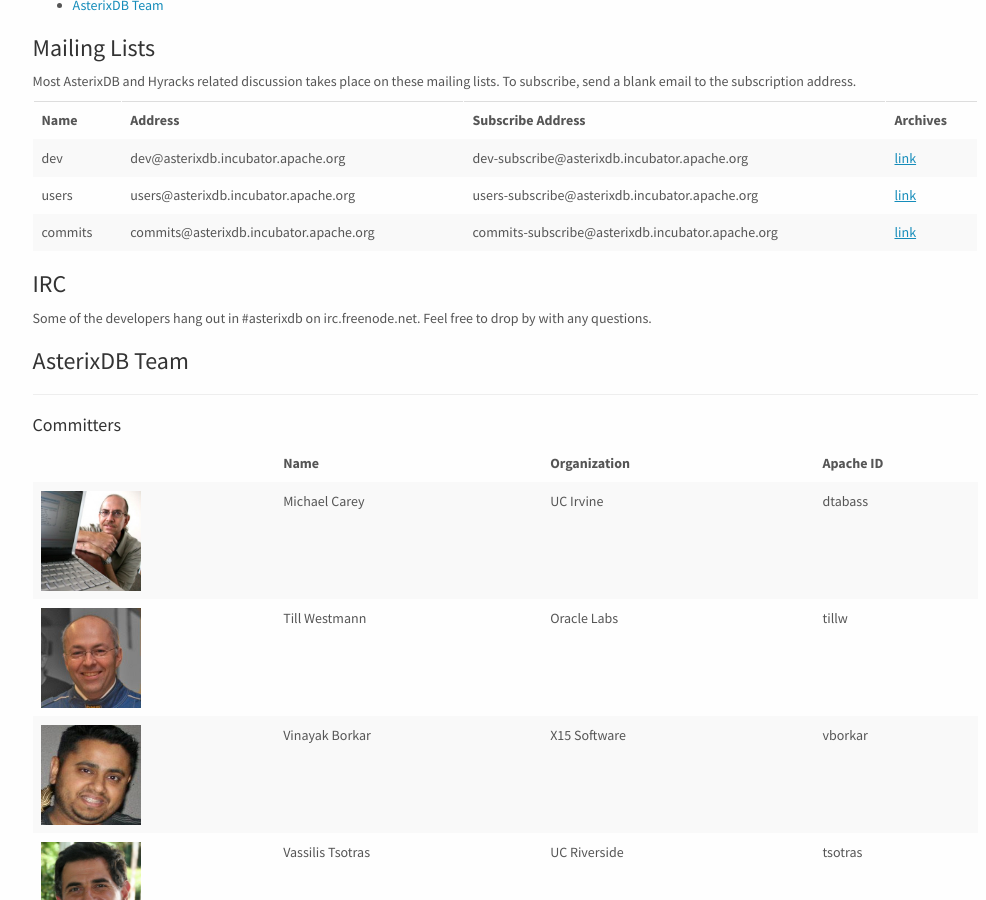
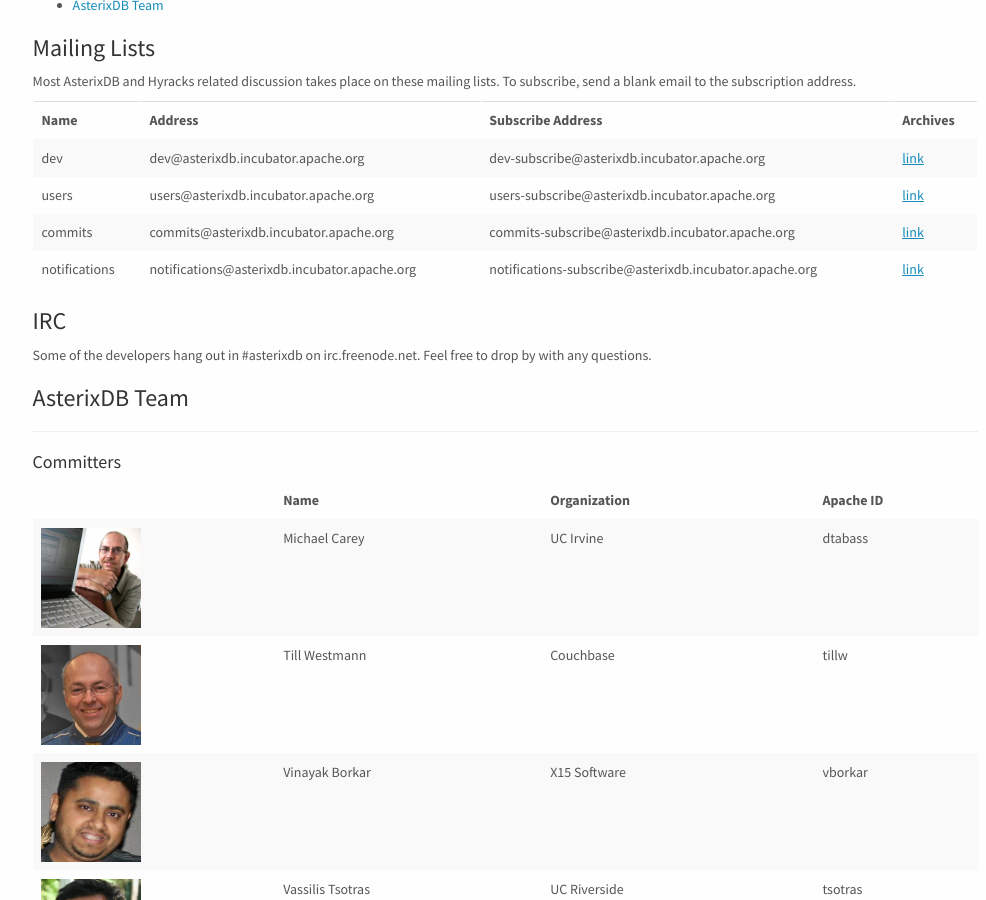
Before and after one commit to parshimers/asterix-website, a Jekyll site: the page built from community.md, in a window 1280 px wide and 900 px high, scrolled down 347 px. Shown: the whole window, without its empty margins (135-1121 px from the left). Built offline with Jekyll 4.4.1, drawn with Linux system fonts in a browser that asks for light colours; nearby versions of some CDN libraries.

Commit message:
add notifications list, change Till's affiliation

```diff
--- a/_config.yml
+++ b/_config.yml
@@ -1,4 +1,4 @@
-url: https://parshimers.github.io/asterix-website/
+url: https://asterixdb.incubator.apache.org/
 
 name: "Apache AsterixDB"
 
--- a/community.md
+++ b/community.md
@@ -12,11 +12,12 @@ Apache AsterixDB strives to support an open and transparent development process.
 Most AsterixDB and Hyracks related discussion takes place on these mailing lists. To subscribe, send a blank email to the subscription address.
 
 {:.table .table-striped .table-bordered}
-| Name     | Address                                   | Subscribe Address                                | Archives |
-|----------|-------------------------------------------|--------------------------------------------------|----------|
-| dev      | dev@asterixdb.incubator.apache.org        | dev-subscribe@asterixdb.incubator.apache.org     | [link](https://mail-archives.apache.org/mod_mbox/incubator-asterixdb-dev/)|
-| users    | users@asterixdb.incubator.apache.org      | users-subscribe@asterixdb.incubator.apache.org   | [link](https://mail-archives.apache.org/mod_mbox/incubator-asterixdb-users/)|
-| commits  | commits@asterixdb.incubator.apache.org    | commits-subscribe@asterixdb.incubator.apache.org | [link](https://mail-archives.apache.org/mod_mbox/incubator-asterixdb-commits/)|
+| Name          | Address                                   | Subscribe Address                                | Archives |
+|---------------|----------------------------------------------|--------------------------------------------------------|----------|
+| dev           | dev@asterixdb.incubator.apache.org           | dev-subscribe@asterixdb.incubator.apache.org           | [link](https://mail-archives.apache.org/mod_mbox/incubator-asterixdb-dev/)|
+| users         | users@asterixdb.incubator.apache.org         | users-subscribe@asterixdb.incubator.apache.org         | [link](https://mail-archives.apache.org/mod_mbox/incubator-asterixdb-users/)|
+| commits       | commits@asterixdb.incubator.apache.org       | commits-subscribe@asterixdb.incubator.apache.org       | [link](https://mail-archives.apache.org/mod_mbox/incubator-asterixdb-commits/)|
+| notifications | notifications@asterixdb.incubator.apache.org | notifications-subscribe@asterixdb.incubator.apache.org | [link](https://mail-archives.apache.org/mod_mbox/incubator-asterixdb-notifications/)|
 
 ### IRC
 
@@ -33,7 +34,7 @@ Some of the developers hang out in #asterixdb on irc.freenode.net. Feel free to
 |                                                                                   | Name              | Organization  | Apache ID     |
 |-----------------------------------------------------------------------------------|-------------------|---------------|---------------|
 |<img src="{{ site.url }}/img/team/michael_carey.jpg" width="100" height="100">     | Michael Carey     | UC Irvine     | dtabass       |
-|<img src="{{ site.url }}/img/team/till_westmann.jpg"  width="100" height="100">    | Till Westmann     | Oracle Labs   | tillw         |
+|<img src="{{ site.url }}/img/team/till_westmann.jpg"  width="100" height="100">    | Till Westmann     | Couchbase     | tillw         |
 |<img src="{{ site.url }}/img/team/vinayak_borkar.jpg"  width="100" height="100">   | Vinayak Borkar    | X15 Software  | vborkar       |
 |<img src="{{ site.url }}/img/team/vassilis_tsotras.jpg" width="100" height="100">  | Vassilis Tsotras  | UC Riverside  | tsotras       |
 |<img src="{{ site.url }}/img/team/chen_li.jpg"  width="100" height="100">          | Chen Li           | UC Irvine     | chenli        |
```
